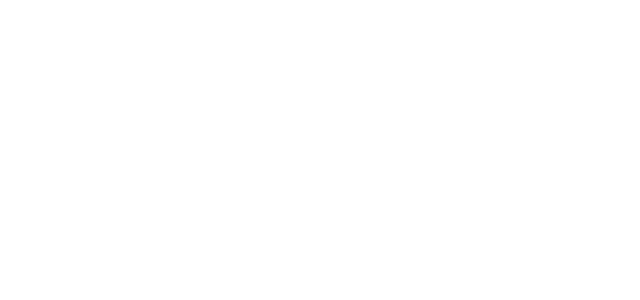
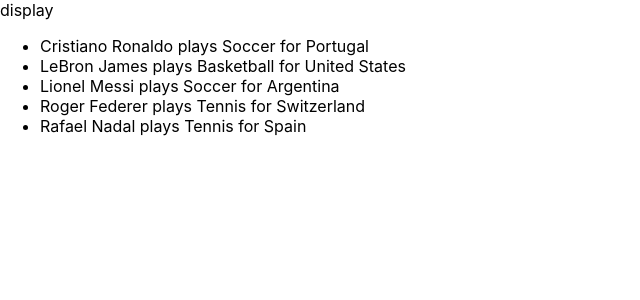
Before and after one commit to marie-sheela-joseph/sports, a React (Create React App) app: page / in a window 1280 px wide. Shown: the top 300 px of the page, without its empty margins (0-640 px from the left). Built offline with nearby package versions, Linux system fonts and the light colour scheme.

Commit message:
display-players

```diff
--- a/src/App.tsx
+++ b/src/App.tsx
@@ -1,5 +1,6 @@
 import React ,{useReducer}from 'react';
 import './App.css';
+import Display from './Display';
 
 const intialState={
   players:[
@@ -12,7 +13,7 @@
   editId:0
 }
 
-interface IPlayer{
+export interface IPlayer{
   id:number,name:string,sport:string,country:string
 }
 interface IState{
@@ -38,6 +39,7 @@
   const [state,dispatch]=useReducer(reducer,intialState);
   return (
     <div>
+      <Display players={state.players}/>
     </div>
   );
 }
--- /dev/null
+++ b/src/Display.tsx
@@ -0,0 +1,18 @@
+import {IPlayer} from "./App"
+interface IProps{
+    players:IPlayer[]
+}
+
+const Display:React.FC<IProps>=({players})=>{
+
+return (
+    <div>
+        display
+        <ul>
+            {players.map((p)=><li key={p.id}>
+                {p.name} plays {p.sport} for {p.country}</li>)}
+        </ul>
+    </div>
+);
+}
+export default Display;
```
